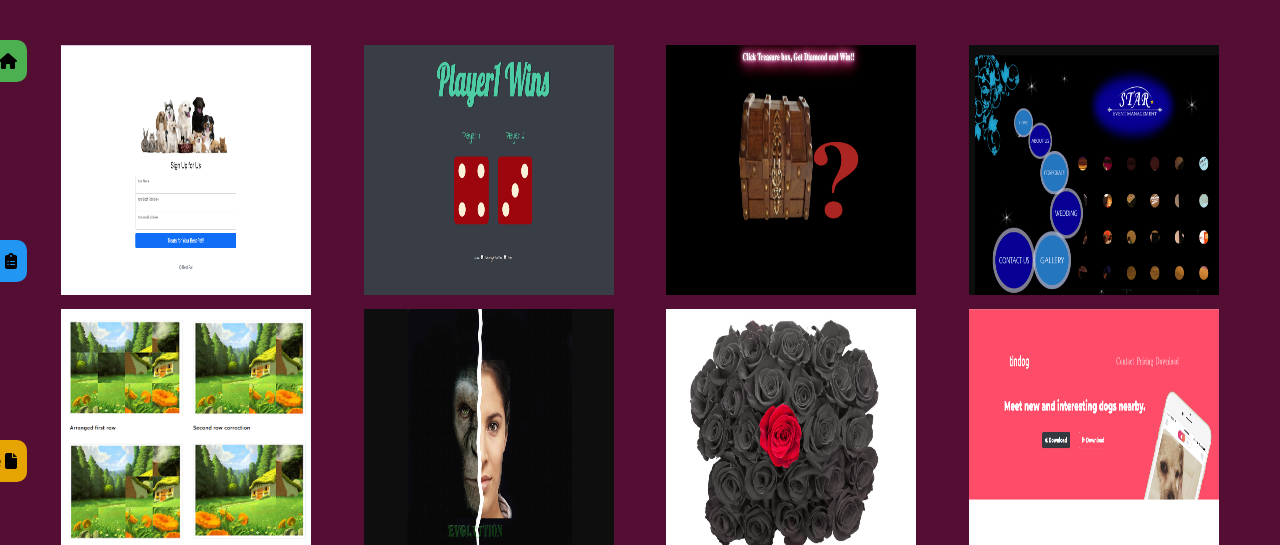
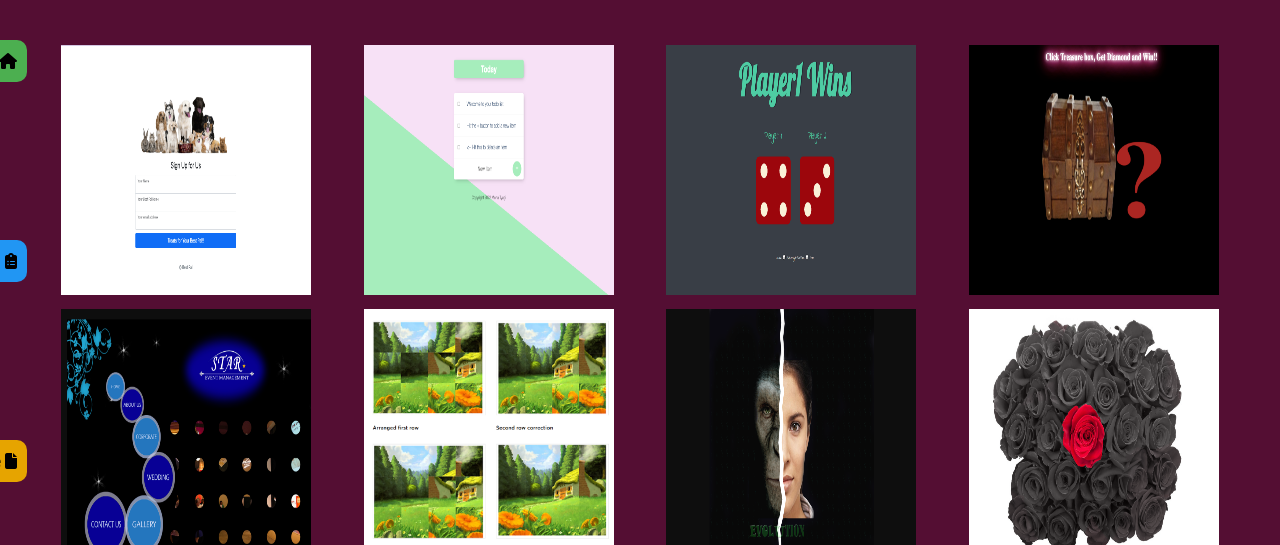
Before and after one commit to MonaTyagi/MTPortfolio, a plain HTML site: page about.html in a window 1280 px wide. Shown: the top 545 px of the page. Drawn offline with nearby package versions, Linux system fonts and the light colour scheme.

Commit message:
Add TodoList image and link

```diff
--- a/about.html
+++ b/about.html
@@ -24,6 +24,7 @@
 
 
 <a href="https://blooming-plateau-60608.herokuapp.com/"><img class="image-class" src="BestPal.png" style="height:250px; width:250px;"/></a>
+ <a href="https://protected-scrubland-93288.herokuapp.com/"><img class="image-class" src="ToDoList.png" style="height:250px; width:250px;"/></a>
   <a href="dicee.html"><img class="image-class" src="game1.png" style="height:250px; width:250px;"/></a>
   <a href="randomg.html"><img class="image-class" src="TreasureBox.png" style="height:250px; width:250px;"/></a>
  <a href="slideshow.html"><img class="image-class" src="star1.png" style="height:250px; width:250px;"/></a>
```
